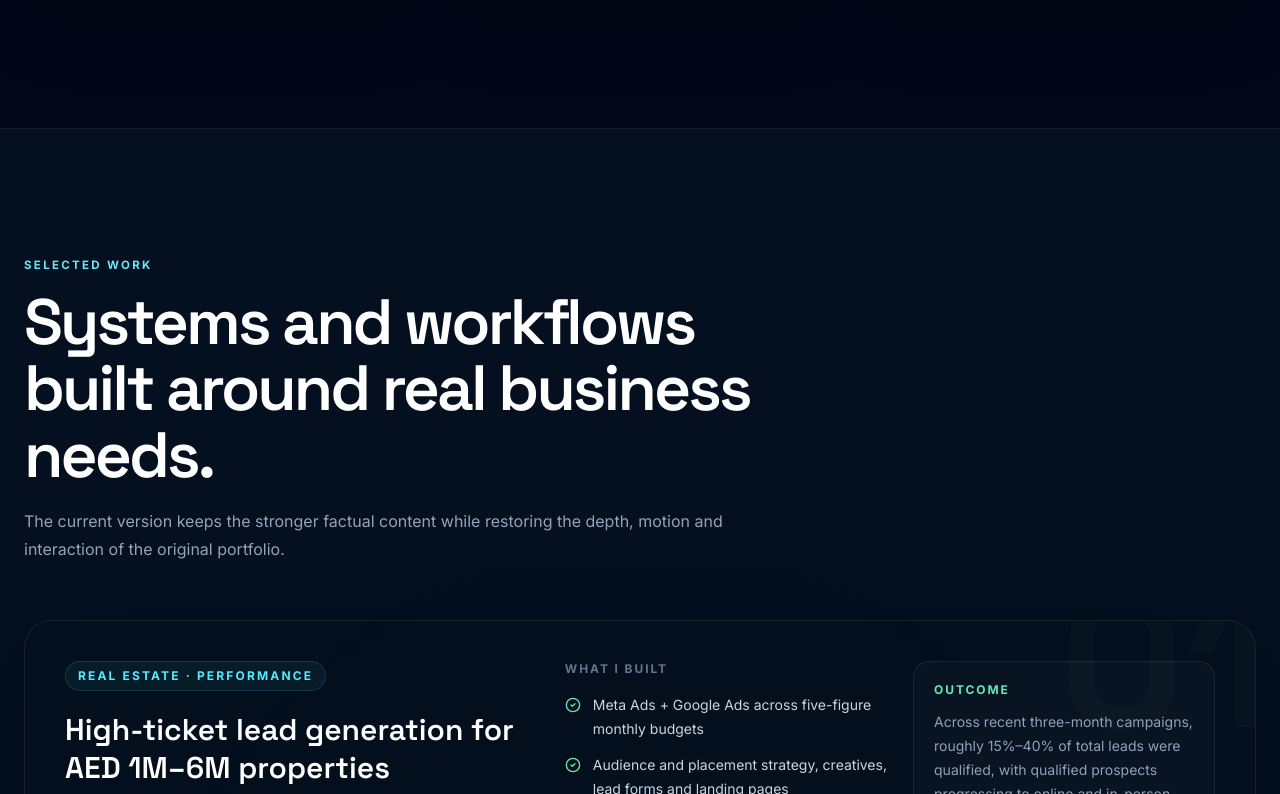
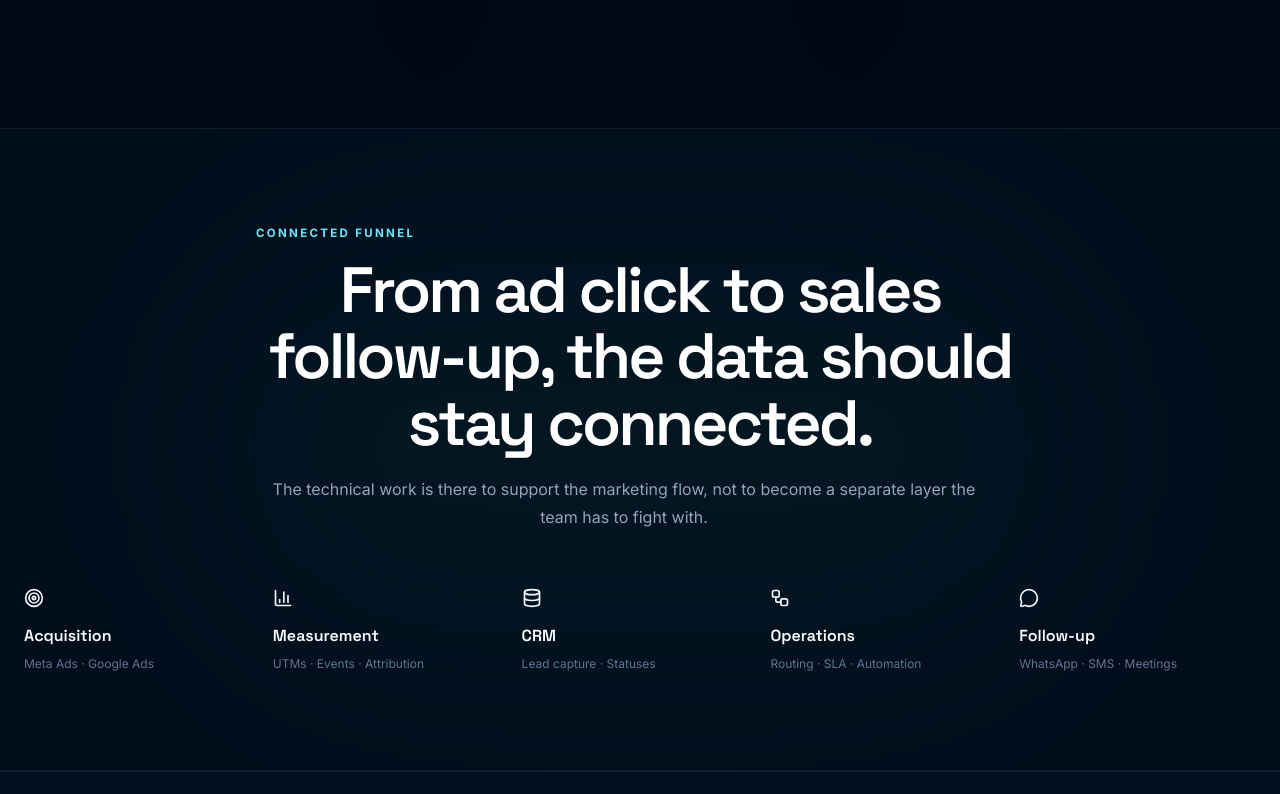
Before and after one commit to MohAdell/mohadell.github.io, a React (Vite) app: page / in a window 1280 px wide. Shown: the part 3186-3980 px from the top of the page. Built offline with nearby package versions, Linux system fonts and the light colour scheme.

Commit message:
Add connected-funnel story and working-style sections

```diff
--- a/src/App.tsx
+++ b/src/App.tsx
@@ -163,6 +163,32 @@ const stack = [
   ['CRM & Automation', 'Custom CRM', 'n8n', 'Make', 'Webhooks', 'APIs', 'WhatsApp API', 'SMS', 'Scheduled Scripts'],
   ['SEO & Web', 'Google Search Console', 'SEMrush', 'Ahrefs', 'Moz', 'WordPress', 'WooCommerce', 'Shopify', 'Elementor'],
   ['Reporting & Creative', 'Custom Dashboards', 'API Reporting', 'Platform Exports', 'Adobe Photoshop', 'Figma', 'AI-assisted Creative Work'],
+];
+
+const journey = [
+  { icon: Target, label: 'Acquisition', detail: 'Meta Ads · Google Ads' },
+  { icon: BarChart3, label: 'Measurement', detail: 'UTMs · Events · Attribution' },
+  { icon: Database, label: 'CRM', detail: 'Lead capture · Statuses' },
+  { icon: Workflow, label: 'Operations', detail: 'Routing · SLA · Automation' },
+  { icon: MessageCircle, label: 'Follow-up', detail: 'WhatsApp · SMS · Meetings' },
+];
+
+const differentiators = [
+  {
+    number: '01',
+    title: 'Marketing + technical ownership',
+    text: 'I can manage acquisition and also implement the tracking, CRM, website or automation work the funnel needs.',
+  },
+  {
+    number: '02',
+    title: 'Lead quality over empty volume',
+    text: 'Campaign decisions are connected to qualification and downstream CRM status, not only clicks or raw lead counts.',
+  },
+  {
+    number: '03',
+    title: 'Automate the repeatable work',
+    text: 'When a process repeats, I look for a reliable API, webhook, workflow or scheduled-script path instead of adding manual steps.',
+  },
 ];
 
 const reveal = {
@@ -684,13 +710,57 @@ export default function App() {
           </div>
         </section>
 
+        <section className="relative overflow-hidden border-y border-white/[0.06] bg-[#03101f]/72 py-20 sm:py-24">
+          <div className="pointer-events-none absolute left-1/2 top-1/2 h-[440px] w-[70%] -translate-x-1/2 -translate-y-1/2 rounded-full bg-emerald-500/[0.055] blur-[100px]" aria-hidden="true" />
+          <div className="relative mx-auto max-w-7xl px-5 sm:px-6">
+            <SectionHeading
+              eyebrow="Connected funnel"
+              title="From ad click to sales follow-up, the data should stay connected."
+              text="The technical work is there to support the marketing flow, not to become a separate layer the team has to fight with."
+              centered
+            />
+
+            <div className="journey-shell">
+              <motion.div
+                aria-hidden="true"
+                className="journey-line"
+                initial={{ scaleX: 0 }}
+                whileInView={{ scaleX: 1 }}
+                viewport={{ once: true, margin: '-120px' }}
+                transition={{ duration: 1.1, ease: [0.22, 1, 0.36, 1] }}
+              />
+              <div className="relative grid gap-4 md:grid-cols-5 md:gap-3">
+                {journey.map((step, index) => {
+                  const Icon = step.icon;
+                  return (
+                    <motion.div
+                      key={step.label}
+                      initial={{ opacity: 0, y: 22 }}
+                      whileInView={{ opacity: 1, y: 0 }}
+                      viewport={{ once: true, margin: '-80px' }}
+                      transition={{ duration: 0.5, delay: index * 0.09 }}
+                      className="journey-step group"
+                    >
+                      <div className="journey-icon">
+                        <Icon className="h-5 w-5" />
+                      </div>
+                      <div className="mt-4 font-display text-base font-semibold text-white">{step.label}</div>
+                      <div className="mt-1.5 text-xs leading-5 text-slate-500">{step.detail}</div>
+                    </motion.div>
+                  );
+                })}
+              </div>
+            </div>
+          </div>
+        </section>
+
         <section id="work" className="relative overflow-hidden border-y border-white/[0.06] bg-[#061322]/78 py-24 sm:py-28 lg:py-32">
           <div className="pointer-events-none absolute left-1/2 top-1/3 h-[620px] w-[620px] -translate-x-1/2 rounded-full bg-cyan-500/[0.06] blur-[120px]" aria-hidden="true" />
           <div className="relative mx-auto max-w-7xl px-5 sm:px-6">
             <SectionHeading
               eyebrow="Selected work"
               title="Systems and workflows built around real business needs."
-              text="The current version keeps the stronger factual content while restoring the depth, motion and interaction of the original portfolio."
+              text="Selected examples across high-ticket acquisition, CRM, reporting and publishing automation — using numbers only where they are supported."
             />
 
             <div className="space-y-7">
@@ -858,6 +928,38 @@ export default function App() {
           </div>
         </section>
 
+        <section className="relative overflow-hidden py-24 sm:py-28 lg:py-32">
+          <div className="pointer-events-none absolute -right-48 top-1/3 h-[520px] w-[520px] rounded-full bg-cyan-500/[0.055] blur-[120px]" aria-hidden="true" />
+          <div className="relative mx-auto max-w-7xl px-5 sm:px-6">
+            <SectionHeading
+              eyebrow="Working style"
+              title="What changes when marketing and implementation sit in the same workflow."
+              text="The advantage is practical: fewer handoffs, cleaner data and faster execution when the funnel needs a technical fix."
+              centered
+            />
+            <div className="grid gap-5 md:grid-cols-3">
+              {differentiators.map((item, index) => (
+                <motion.article
+                  key={item.title}
+                  initial={{ opacity: 0, y: 28 }}
+                  whileInView={{ opacity: 1, y: 0 }}
+                  viewport={{ once: true, margin: '-80px' }}
+                  transition={{ duration: 0.56, delay: index * 0.07 }}
+                  whileHover={reduceMotion ? undefined : { y: -7 }}
+                  className="group glass-panel relative overflow-hidden rounded-3xl p-7 sm:p-8"
+                >
+                  <div className="absolute right-5 top-1 font-display text-7xl font-bold text-white/[0.025] transition-colors duration-300 group-hover:text-emerald-300/[0.06]">{item.number}</div>
+                  <div className="relative flex h-11 w-11 items-center justify-center rounded-full border border-emerald-300/20 bg-emerald-300/[0.07] font-display text-sm font-bold text-emerald-300">
+                    {item.number}
+                  </div>
+                  <h3 className="relative mt-6 font-display text-xl font-semibold text-white">{item.title}</h3>
+                  <p className="relative mt-3 text-sm leading-6 text-slate-400">{item.text}</p>
+                </motion.article>
+              ))}
+            </div>
+          </div>
+        </section>
+
         <section id="contact" className="relative overflow-hidden border-t border-white/[0.06] py-24 sm:py-28 lg:py-32">
           <div className="pointer-events-none absolute left-1/2 top-1/2 h-[620px] w-[620px] -translate-x-1/2 -translate-y-1/2 rounded-full bg-emerald-500/[0.09] blur-[130px]" aria-hidden="true" />
           <motion.div
```
